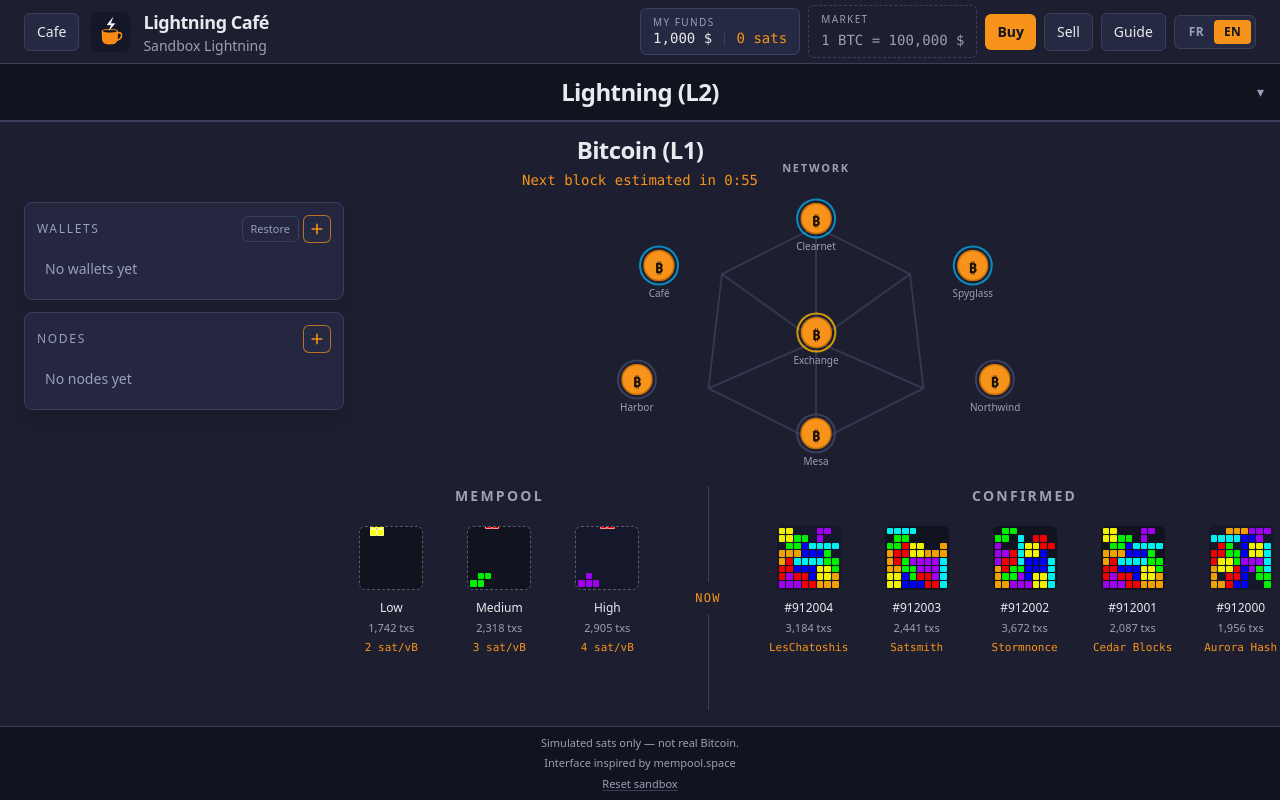
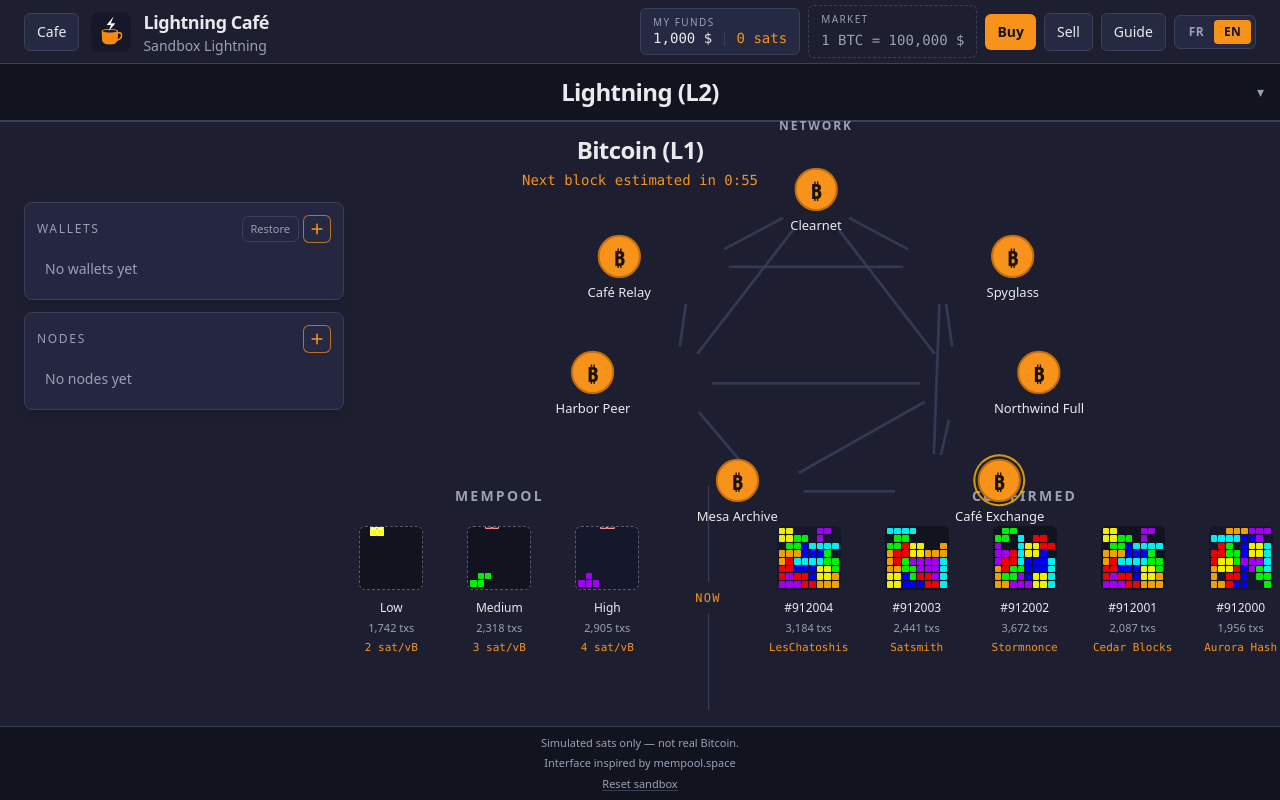
Before and after one commit to g1llez/lightning-cafe, a React (Vite) app: page / in a window 1280 px wide. Built offline with nearby package versions, Linux system fonts and the light colour scheme.

Commit message:
Polish peer graph: larger nodes, edge gaps, rename, percent sync.

```diff
--- a/src/components/NodeNetwork.tsx
+++ b/src/components/NodeNetwork.tsx
@@ -1,12 +1,12 @@
 import { useEffect, useMemo, useState } from 'react'
 import { useTranslation } from 'react-i18next'
+import { sandboxBlockInterval } from '../simulation/chain'
 import {
-  EXCHANGE_NODE_ID,
-  OWN_NODE_SYNC_BLOCKS,
   PROPAGATION_HOP_MS,
+  edgeEndpoints,
   isOwnNodeReady,
-  ownNodeBlocksSynced,
   ownNodeProgress,
+  ownNodeProgressPercent,
   propagationHops,
   visibleEdges,
   visibleNetwork,
@@ -18,17 +18,24 @@ import { BitcoinNodeIcon } from './BitcoinNodeIcon'
 import { Tooltip } from './Tooltip'
 
 const PACKET_MS = 420
+/** Keep strokes clear of the larger node discs (viewBox units). */
+const EDGE_PAD = 9
 
 type ActivePacket = PropagationHop & {
   key: string
   pulseId: string
   kind: NetworkPulse['kind']
+  x1: number
+  y1: number
+  x2: number
+  y2: number
 }
 
 export function NodeNetwork() {
   const { t } = useTranslation()
-  const { player, chain, networkPulse } = useSimulation()
+  const { player, chain, secondsLeft, networkPulse } = useSimulation()
   const tip = chain.confirmed[0]?.height ?? chain.nextHeight - 1
+  const blockFill = 1 - secondsLeft / sandboxBlockInterval()
   const nodes = useMemo(() => visibleNetwork(player.ownNode), [player.ownNode])
   const idSet = useMemo(() => new Set(nodes.map((node) => node.id)), [nodes])
   const edges = useMemo(() => visibleEdges(idSet), [idSet])
@@ -59,12 +66,21 @@ export function NodeNetwork() {
 
     const timers: number[] = []
     setPackets(
-      hops.map((hop, index) => ({
+      hops.map((hop, index) => {
+        const from = byId.get(hop.fromId)
+        const to = byId.get(hop.toId)
+        const ends =
+          from && to
+            ? edgeEndpoints(from.x, from.y, to.x, to.y, EDGE_PAD)
+            : { x1: 0, y1: 0, x2: 0, y2: 0 }
+        return {
           ...hop,
+          ...ends,
           key: `${networkPulse.id}-${index}`,
           pulseId: networkPulse.id,
           kind: networkPulse.kind,
-      })),
+        }
+      }),
     )
 
     for (const hop of hops) {
@@ -92,18 +108,19 @@ export function NodeNetwork() {
         window.clearTimeout(timer)
       }
     }
-  }, [networkPulse, pulseKey, edges, idSet])
+  }, [networkPulse, pulseKey, edges, idSet, byId])
 
   const own = player.ownNode
   const ownReady = own ? isOwnNodeReady(own, tip) : false
-  const ownSynced = own ? ownNodeBlocksSynced(own, tip) : 0
+  const syncPercent = own ? ownNodeProgressPercent(own, tip, ownReady ? 0 : blockFill) : 0
+  const syncProgress = own ? ownNodeProgress(own, tip, ownReady ? 0 : blockFill) : 1
 
   return (
-    <div className="mx-auto w-full max-w-xl px-2">
-      <p className="mb-1 text-center text-[11px] font-semibold uppercase tracking-[0.16em] text-text-muted">
+    <div className="mx-auto w-full max-w-2xl px-2">
+      <p className="mb-2 text-center text-xs font-semibold uppercase tracking-[0.16em] text-text-muted">
         {t('layers.network')}
       </p>
-      <div className="relative mx-auto aspect-square w-full max-h-[min(42vh,22rem)]">
+      <div className="relative mx-auto aspect-square w-full max-h-[min(52vh,28rem)]">
         <svg viewBox="0 0 100 100" className="absolute inset-0 h-full w-full" aria-hidden="true">
           {edges.map((edge) => {
             const a = byId.get(edge.a)
@@ -111,62 +128,90 @@ export function NodeNetwork() {
             if (!a || !b) {
               return null
             }
+            const ends = edgeEndpoints(a.x, a.y, b.x, b.y, EDGE_PAD)
             const lit = informed.has(edge.a) && informed.has(edge.b) && informed.size > 0
             return (
               <line
                 key={`${edge.a}-${edge.b}`}
-                x1={a.x}
-                y1={a.y}
-                x2={b.x}
-                y2={b.y}
+                x1={ends.x1}
+                y1={ends.y1}
+                x2={ends.x2}
+                y2={ends.y2}
                 className={lit ? 'stroke-accent/70' : 'stroke-border/80'}
-                strokeWidth={lit ? 0.9 : 0.55}
+                strokeWidth={lit ? 1 : 0.65}
               />
             )
           })}
-          {packets.map((packet) => {
-            const from = byId.get(packet.fromId)
-            const to = byId.get(packet.toId)
-            if (!from || !to) {
-              return null
-            }
-            return (
+          {packets.map((packet) => (
             <PacketDot
               key={packet.key}
-                x1={from.x}
-                y1={from.y}
-                x2={to.x}
-                y2={to.y}
+              x1={packet.x1}
+              y1={packet.y1}
+              x2={packet.x2}
+              y2={packet.y2}
               delayMs={packet.delayMs}
               kind={packet.kind}
             />
-            )
-          })}
+          ))}
         </svg>
 
         {nodes.map((node) => {
           const syncing = node.kind === 'own' && own && !ownReady
           const hot = informed.has(node.id)
-          const progress = node.kind === 'own' && own ? ownNodeProgress(own, tip) : 1
-          const short =
-            node.id === EXCHANGE_NODE_ID
-              ? t('layers.nodeExchangeShort')
-              : node.kind === 'own'
-                ? t('layers.nodeOwnShort')
-                : node.name.split(' ')[0]
+          const body = (
+            <div
+              className={`relative flex flex-col items-center gap-1 ${
+                hot ? 'scale-105' : ''
+              } transition`}
+            >
+              {syncing && (
+                <span
+                  className="absolute -inset-1.5 rounded-full border-2 border-accent/35"
+                  style={{
+                    background: `conic-gradient(var(--color-accent, #f7931a) ${syncProgress * 360}deg, transparent 0)`,
+                    mask: 'radial-gradient(farthest-side, transparent calc(100% - 3px), #000 calc(100% - 2px))',
+                    WebkitMask:
+                      'radial-gradient(farthest-side, transparent calc(100% - 3px), #000 calc(100% - 2px))',
+                  }}
+                />
+              )}
+              <span
+                className={`rounded-full p-0.5 ${
+                  node.kind === 'own'
+                    ? 'ring-2 ring-accent'
+                    : node.kind === 'exchange'
+                      ? 'ring-2 ring-amber-400/80'
+                      : ''
+                } ${hot ? 'ring-offset-1 ring-offset-bg-secondary' : ''}`}
+              >
+                <BitcoinNodeIcon className="h-9 w-9 md:h-11 md:w-11" title={node.name} />
+              </span>
+              <span className="max-w-[6.5rem] truncate text-center text-xs font-medium text-text-primary md:text-[13px]">
+                {node.name}
+              </span>
+              {node.kind === 'own' && own && (
+                <Tooltip
+                  text={ownReady ? t('layers.nodeOwnTip') : t('layers.nodeSyncingTip')}
+                  side="top"
+                >
+                  <span className="cursor-help font-mono text-[11px] text-text-muted">
+                    {ownReady
+                      ? t('assets.nodeReady')
+                      : t('assets.nodeSyncing', { percent: syncPercent })}
+                  </span>
+                </Tooltip>
+              )}
+            </div>
+          )
+
           const tipText =
             node.kind === 'exchange'
               ? t('layers.nodeExchangeTip')
-              : node.kind === 'own' && syncing
-                ? t('layers.nodeSyncingTip', {
-                    done: ownSynced,
-                    total: OWN_NODE_SYNC_BLOCKS,
-                  })
-                : node.kind === 'own'
-                  ? t('layers.nodeOwnTip')
               : node.kind === 'public'
                 ? t('layers.nodePublicTip')
-                    : t('layers.nodeNpcTip')
+                : node.kind === 'npc'
+                  ? t('layers.nodeNpcTip')
+                  : null
 
           return (
             <div
@@ -174,42 +219,13 @@ export function NodeNetwork() {
               className="absolute -translate-x-1/2 -translate-y-1/2"
               style={{ left: `${node.x}%`, top: `${node.y}%` }}
             >
-              <Tooltip text={tipText} side="bottom">
-                <div
-                  className={`relative flex flex-col items-center gap-0.5 ${
-                    hot ? 'scale-105' : ''
-                  } transition`}
-                >
-                  {syncing && (
-                    <span
-                      className="absolute -inset-1 rounded-full border-2 border-accent/35"
-                      style={{
-                        background: `conic-gradient(var(--color-accent, #f7931a) ${progress * 360}deg, transparent 0)`,
-                        mask: 'radial-gradient(farthest-side, transparent calc(100% - 3px), #000 calc(100% - 2px))',
-                        WebkitMask:
-                          'radial-gradient(farthest-side, transparent calc(100% - 3px), #000 calc(100% - 2px))',
-                      }}
-                    />
+              {tipText ? (
+                <Tooltip text={tipText} side="top">
+                  {body}
+                </Tooltip>
+              ) : (
+                body
               )}
-                  <span
-                    className={`rounded-full p-0.5 ring-2 ${
-                      node.kind === 'own'
-                        ? 'ring-accent'
-                        : node.kind === 'exchange'
-                          ? 'ring-amber-400/80'
-                          : node.kind === 'public'
-                            ? 'ring-sky-400/70'
-                            : 'ring-border'
-                    } ${hot ? 'ring-offset-1 ring-offset-bg-secondary' : ''}`}
-                  >
-                    <BitcoinNodeIcon className="h-7 w-7 md:h-8 md:w-8" title={node.name} />
-                  </span>
-                  <span className="max-w-[4.5rem] truncate text-center text-[10px] text-text-muted">
-                    {short}
-                    {syncing ? ` ${ownSynced}/${OWN_NODE_SYNC_BLOCKS}` : ''}
-                  </span>
-                </div>
-              </Tooltip>
             </div>
           )
         })}
@@ -235,7 +251,7 @@ function PacketDot({
 }) {
   return (
     <circle
-      r={kind === 'block' ? 1.35 : 1.1}
+      r={kind === 'block' ? 1.5 : 1.25}
       className={kind === 'block' ? 'fill-accent' : 'fill-amber-300'}
     >
       <animate
--- a/src/components/WalletCard.tsx
+++ b/src/components/WalletCard.tsx
@@ -12,10 +12,10 @@ import {
   type Wallet,
 } from '../simulation/player'
 import { txsForAddress } from '../simulation/inspect'
+import { sandboxBlockInterval } from '../simulation/chain'
 import {
-  OWN_NODE_SYNC_BLOCKS,
+  ownNodeProgressPercent,
   isOwnNodeReady,
-  ownNodeBlocksSynced,
 } from '../simulation/nodes'
 import { useSimulation } from '../simulation/SimulationProvider'
 import { LayerAssetCard } from './LayerAssetCard'
@@ -41,6 +41,7 @@ export function WalletCard({ onMessage, onSatsSent }: WalletCardProps) {
   const {
     player,
     chain,
+    secondsLeft,
     addWallet,
     renameWallet,
     newAddress,
@@ -48,11 +49,19 @@ export function WalletCard({ onMessage, onSatsSent }: WalletCardProps) {
     deleteWallet,
     addOwnNode,
     removeOwnNode,
+    renameOwnNode,
   } = useSimulation()
   const tip = chain.confirmed[0]?.height ?? chain.nextHeight - 1
+  const blockFill = 1 - secondsLeft / sandboxBlockInterval()
+  const ownReady = player.ownNode ? isOwnNodeReady(player.ownNode, tip) : false
+  const syncPercent = player.ownNode
+    ? ownNodeProgressPercent(player.ownNode, tip, ownReady ? 0 : blockFill)
+    : 0
   const [openWalletId, setOpenWalletId] = useState('')
   const [justCreatedId, setJustCreatedId] = useState('')
   const [sendWalletId, setSendWalletId] = useState('')
+  const [renamingNode, setRenamingNode] = useState(false)
+  const [editingNodeName, setEditingNodeName] = useState('')
   const [receiveWalletId, setReceiveWalletId] = useState('')
   const [restoreOpen, setRestoreOpen] = useState(false)
   const [restoreWords, setRestoreWords] = useState<string[]>(emptySeedWords)
@@ -99,7 +108,18 @@ export function WalletCard({ onMessage, onSatsSent }: WalletCardProps) {
 
   function handleDeleteNode() {
     removeOwnNode()
+    setRenamingNode(false)
     onMessage(t('assets.nodeDeleted'))
+  }
+
+  function commitRenameNode() {
+    try {
+      renameOwnNode(editingNodeName)
+      onMessage(t('assets.nodeRenamed'))
+    } catch {
+      onMessage(t('assets.nodeRenameFailed'))
+    }
+    setRenamingNode(false)
   }
 
   function commitRename(walletId: string) {
@@ -659,16 +679,46 @@ export function WalletCard({ onMessage, onSatsSent }: WalletCardProps) {
             <p className="px-2 py-2 text-sm text-text-muted">{t('assets.noNodes')}</p>
           ) : (
             <div className="flex items-center border-t border-border first:border-t-0">
-              <div className="min-w-0 flex-1 truncate px-2 py-2 text-sm font-medium">
-                {player.ownNode.name}
-                <span className="mt-0.5 block font-mono text-[10px] text-text-muted">
-                  {isOwnNodeReady(player.ownNode, tip)
-                    ? t('assets.nodeReady')
-                    : t('assets.nodeSyncing', {
-                        done: ownNodeBlocksSynced(player.ownNode, tip),
-                        total: OWN_NODE_SYNC_BLOCKS,
-                      })}
-                </span>
+              <div className="min-w-0 flex-1 px-2 py-2">
+                {renamingNode ? (
+                  <input
+                    autoFocus
+                    value={editingNodeName}
+                    onChange={(event) => setEditingNodeName(event.target.value)}
+                    onBlur={commitRenameNode}
+                    onKeyDown={(event) => {
+                      if (event.key === 'Enter') {
+                        event.currentTarget.blur()
+                      }
+                      if (event.key === 'Escape') {
+                        setRenamingNode(false)
+                      }
+                    }}
+                    className="w-full rounded border border-accent bg-bg-primary px-2 py-1 text-sm outline-none"
+                  />
+                ) : (
+                  <button
+                    type="button"
+                    onClick={() => {
+                      setEditingNodeName(player.ownNode!.name)
+                      setRenamingNode(true)
+                    }}
+                    title={t('assets.rename')}
+                    className="block w-full truncate text-left text-sm font-medium hover:text-accent"
+                  >
+                    {player.ownNode.name}
+                  </button>
+                )}
+                <Tooltip
+                  text={ownReady ? t('layers.nodeOwnTip') : t('layers.nodeSyncingTip')}
+                  side="top"
+                >
+                  <span className="mt-0.5 inline-block cursor-help font-mono text-[10px] text-text-muted">
+                    {ownReady
+                      ? t('assets.nodeReady')
+                      : t('assets.nodeSyncing', { percent: syncPercent })}
+                  </span>
+                </Tooltip>
               </div>
               <div className="whitespace-nowrap pr-1">
                 <button
--- a/src/simulation/SimulationProvider.tsx
+++ b/src/simulation/SimulationProvider.tsx
@@ -18,6 +18,7 @@ import {
   ingestRemoteTx,
   renameWallet,
   deleteOwnNode,
+  renameOwnNode as applyRenameOwnNode,
   deleteWallet as applyDelete,
   restoreWallet as applyRestore,
   selectBroadcastNode,
@@ -69,6 +70,7 @@ type SimulationContextValue = {
   deleteWallet: (walletId: string) => void
   addOwnNode: (name: string) => void
   removeOwnNode: () => void
+  renameOwnNode: (name: string) => void
   chooseBroadcastNode: (nodeId: string) => void
   buyBtc: (address: string, cadAmount: number) => void
   sendBtc: (fromWalletId: string, toAddress: string, sats: number, feeRate: number) => void
@@ -319,6 +321,7 @@ export function SimulationProvider({ children }: SimulationProviderProps) {
       addOwnNode: (name) =>
         setPlayer((current) => createOwnNode(current, name, chainTip())),
       removeOwnNode: () => setPlayer((current) => deleteOwnNode(current)),
+      renameOwnNode: (name) => setPlayer((current) => applyRenameOwnNode(current, name)),
       chooseBroadcastNode: (nodeId) =>
         setPlayer((current) => selectBroadcastNode(current, nodeId, chainTip())),
       buyBtc: (address, cadAmount) => {
--- a/src/simulation/nodes.ts
+++ b/src/simulation/nodes.ts
@@ -44,34 +44,35 @@ export const OWN_NODE_ID = 'own-node'
 export const OWN_NODE_SYNC_BLOCKS = 4
 export const PROPAGATION_HOP_MS = 500
 
-/** Always-on peers (no player node). Max 7; own makes 8. */
+/** Always-on peers (no player node). Max 7; own makes 8. Exchange sits on the edge, not the hub. */
 export const BASE_NETWORK: NetworkNode[] = [
-  { id: 'pub-cafe-relay', name: 'Café Relay', kind: 'public', x: 22, y: 28 },
+  { id: 'pub-cafe-relay', name: 'Café Relay', kind: 'public', x: 20, y: 30 },
   { id: 'pub-clearnet', name: 'Clearnet', kind: 'public', x: 50, y: 14 },
-  { id: 'pub-fast-spy', name: 'Spyglass', kind: 'public', x: 78, y: 28 },
-  { id: EXCHANGE_NODE_ID, name: 'Café Exchange', kind: 'exchange', x: 50, y: 48 },
-  { id: 'npc-harbor', name: 'Harbor Peer', kind: 'npc', x: 18, y: 62 },
-  { id: 'npc-northwind', name: 'Northwind Full', kind: 'npc', x: 82, y: 62 },
-  { id: 'npc-mesa', name: 'Mesa Archive', kind: 'npc', x: 50, y: 78 },
+  { id: 'pub-fast-spy', name: 'Spyglass', kind: 'public', x: 80, y: 30 },
+  { id: 'npc-harbor', name: 'Harbor Peer', kind: 'npc', x: 16, y: 58 },
+  { id: 'npc-northwind', name: 'Northwind Full', kind: 'npc', x: 84, y: 58 },
+  { id: 'npc-mesa', name: 'Mesa Archive', kind: 'npc', x: 38, y: 84 },
+  { id: EXCHANGE_NODE_ID, name: 'Café Exchange', kind: 'exchange', x: 78, y: 84 },
 ]
 
 /** Undirected mesh — sparse enough to read hops. */
 export const NETWORK_EDGES: NetworkEdge[] = [
   { a: 'pub-cafe-relay', b: 'pub-clearnet' },
   { a: 'pub-clearnet', b: 'pub-fast-spy' },
-  { a: 'pub-cafe-relay', b: EXCHANGE_NODE_ID },
-  { a: 'pub-fast-spy', b: EXCHANGE_NODE_ID },
-  { a: 'pub-clearnet', b: EXCHANGE_NODE_ID },
+  { a: 'pub-cafe-relay', b: 'pub-fast-spy' },
   { a: 'pub-cafe-relay', b: 'npc-harbor' },
-  { a: EXCHANGE_NODE_ID, b: 'npc-harbor' },
-  { a: EXCHANGE_NODE_ID, b: 'npc-northwind' },
   { a: 'pub-fast-spy', b: 'npc-northwind' },
+  { a: 'pub-clearnet', b: 'npc-harbor' },
+  { a: 'pub-clearnet', b: 'npc-northwind' },
   { a: 'npc-harbor', b: 'npc-mesa' },
   { a: 'npc-northwind', b: 'npc-mesa' },
+  { a: 'npc-harbor', b: 'npc-northwind' },
   { a: EXCHANGE_NODE_ID, b: 'npc-mesa' },
+  { a: EXCHANGE_NODE_ID, b: 'npc-northwind' },
+  { a: EXCHANGE_NODE_ID, b: 'pub-fast-spy' },
   /** Own node plugs into the mesh when present. */
-  { a: OWN_NODE_ID, b: EXCHANGE_NODE_ID },
   { a: OWN_NODE_ID, b: 'pub-cafe-relay' },
+  { a: OWN_NODE_ID, b: 'npc-harbor' },
   { a: OWN_NODE_ID, b: 'npc-mesa' },
 ]
 
@@ -98,8 +99,41 @@ export function isOwnNodeReady(own: OwnNode, tip: number): boolean {
   return ownNodeBlocksSynced(own, tip) >= OWN_NODE_SYNC_BLOCKS
 }
 
-export function ownNodeProgress(own: OwnNode, tip: number): number {
-  return ownNodeBlocksSynced(own, tip) / OWN_NODE_SYNC_BLOCKS
+export function ownNodeProgress(own: OwnNode, tip: number, blockFill = 0): number {
+  const done = ownNodeBlocksSynced(own, tip)
+  if (done >= OWN_NODE_SYNC_BLOCKS) {
+    return 1
+  }
+  const partial = Math.min(1, Math.max(0, blockFill))
+  return Math.min(1, (done + partial) / OWN_NODE_SYNC_BLOCKS)
+}
+
+export function ownNodeProgressPercent(own: OwnNode, tip: number, blockFill = 0): number {
+  return Math.round(ownNodeProgress(own, tip, blockFill) * 100)
+}
+
+/** Pull line ends inward so strokes stop short of the node discs. */
+export function edgeEndpoints(
+  x1: number,
+  y1: number,
+  x2: number,
+  y2: number,
+  pad = 8,
+): { x1: number; y1: number; x2: number; y2: number } {
+  const dx = x2 - x1
+  const dy = y2 - y1
+  const len = Math.hypot(dx, dy) || 1
+  if (len <= pad * 2) {
+    return { x1, y1, x2, y2 }
+  }
+  const ux = dx / len
+  const uy = dy / len
+  return {
+    x1: x1 + ux * pad,
+    y1: y1 + uy * pad,
+    x2: x2 - ux * pad,
+    y2: y2 - uy * pad,
+  }
 }
 
 export function resolveBroadcastNode(
@@ -138,8 +172,8 @@ export function visibleNetwork(ownNode: OwnNode | null): NetworkNode[] {
       id: ownNode.id,
       name: ownNode.name,
       kind: 'own',
-      x: 8,
-      y: 44,
+      x: 10,
+      y: 84,
     },
   ]
 }
--- a/src/simulation/player.ts
+++ b/src/simulation/player.ts
@@ -262,6 +262,20 @@ export function deleteOwnNode(player: PlayerState): PlayerState {
     ...player,
     ownNode: null,
     selectedNodeId,
+  }
+}
+
+export function renameOwnNode(player: PlayerState, name: string): PlayerState {
+  if (!player.ownNode) {
+    throw new Error('own-node-missing')
+  }
+  const trimmed = name.trim()
+  if (!trimmed) {
+    throw new Error('own-node-name')
+  }
+  return {
+    ...player,
+    ownNode: { ...player.ownNode, name: trimmed },
   }
 }
 
```
Also changed, not shown: src/i18n/locales/en.json (+5 -3 lines), src/i18n/locales/fr.json (+5 -3 lines), 1 other file (tests, documents, lock files or other folders). Lines whose indentation alone changed are shown as unchanged.
